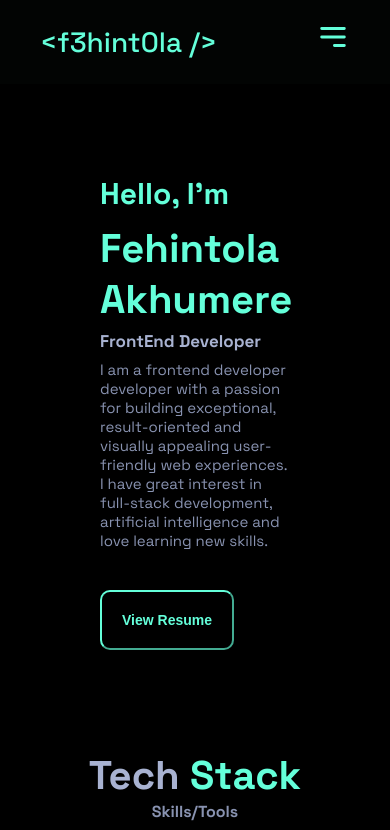
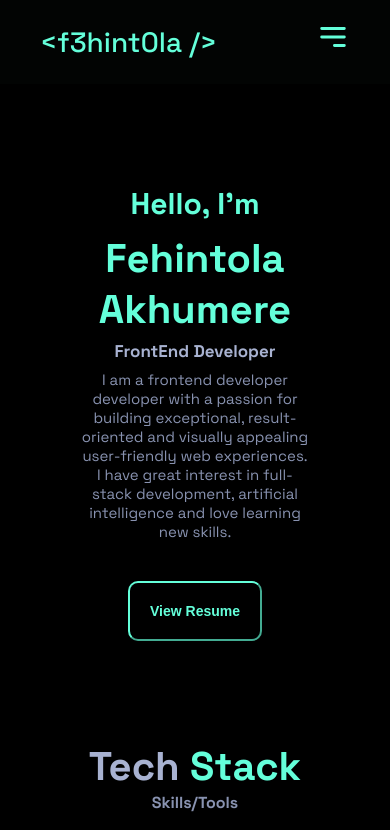
Before and after one commit to f3hint0la/portfolio-v1, a React (Create React App) app: page / in a window 390 px wide. Shown: the top 830 px of the page. Built offline with nearby package versions, Linux system fonts and the light colour scheme.

Commit message:
fix: overflow issues

```diff
--- a/src/index.scss
+++ b/src/index.scss
@@ -3,8 +3,9 @@
 body {
   margin: 0;
   font-family: "Space Grotesk", sans-serif;
-  height: 100vw;
+  height: 100%;
   min-height: 100vh;
+  width: 100%;
   overflow-x: hidden;
   -webkit-font-smoothing: antialiased;
   -moz-osx-font-smoothing: grayscale;
--- a/src/styles/hero.module.scss
+++ b/src/styles/hero.module.scss
@@ -65,32 +65,30 @@
 
 @media screen and (max-width: 768px) {
   .home {
-    margin: auto 20px;
-    padding-top: 50px;
-    // margin: auto;
+    // margin: 50px 20px;
+    padding-top: 60px;
+    margin: auto;
 
     .container {
       flex-direction: column;
-      text-align: left;
+      text-align: center;
 
       .left {
-        text-align: left;
+        text-align: center;
 
         .header {
-          text-align: left;
+          text-align: center;
           margin: auto;
         }
 
         .body {
           margin: auto;
           margin-block-start: 8px;
-          padding-left: auto;
-          text-align: left;
+          text-align: center;
         }
       }
 
       .right {
-        margin: 50px auto;
         display: none;
       }
     }
```
